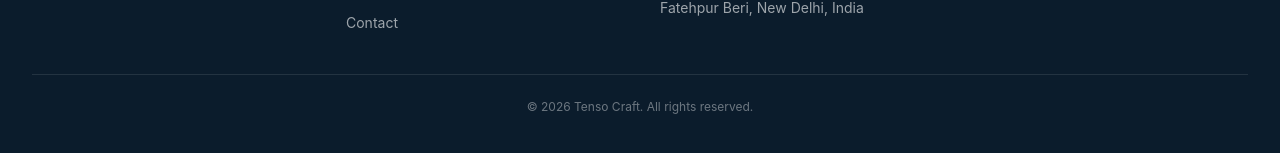
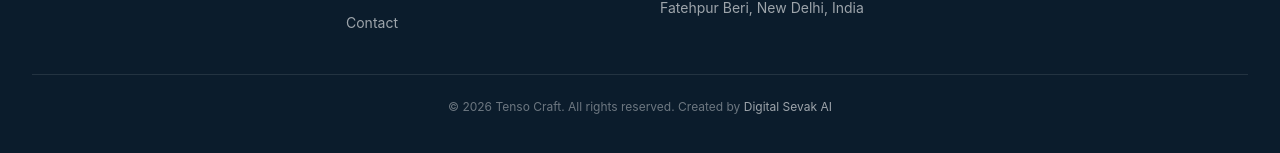
Before and after one commit to infosevakai-eng/Tenso-Craft, a React (Vite) app: page / in a window 1280 px wide. Shown: the part 4759-4912 px from the top of the page. Built offline with nearby package versions, Linux system fonts and the light colour scheme; no server answers; the database is empty.

Commit message:
add footer link

```diff
--- a/src/components/layout/Footer.jsx
+++ b/src/components/layout/Footer.jsx
@@ -92,7 +92,15 @@ export default function Footer() {
         </div>
 
         <div className="mt-10 border-t border-white/10 pt-6 text-center text-xs text-white/40">
-          © {year} Tenso Craft. All rights reserved.
+          © {year} Tenso Craft. All rights reserved. Created by{" "}
+          <a
+            href="https://www.digitalsevakai.com/"
+            target="_blank"
+            rel="noopener noreferrer"
+            className="text-white/60 hover:text-white transition-colors"
+          >
+            Digital Sevak AI
+          </a>
         </div>
       </div>
     </footer>
```
